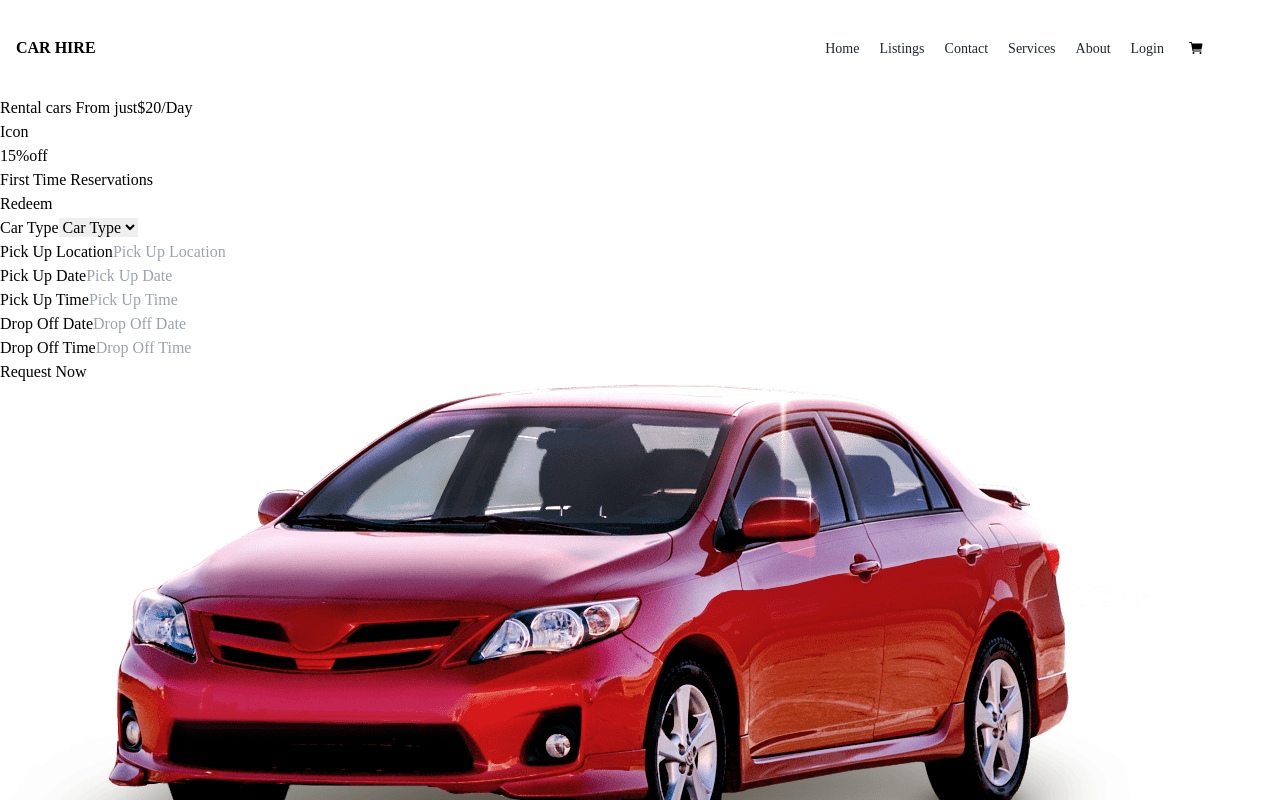
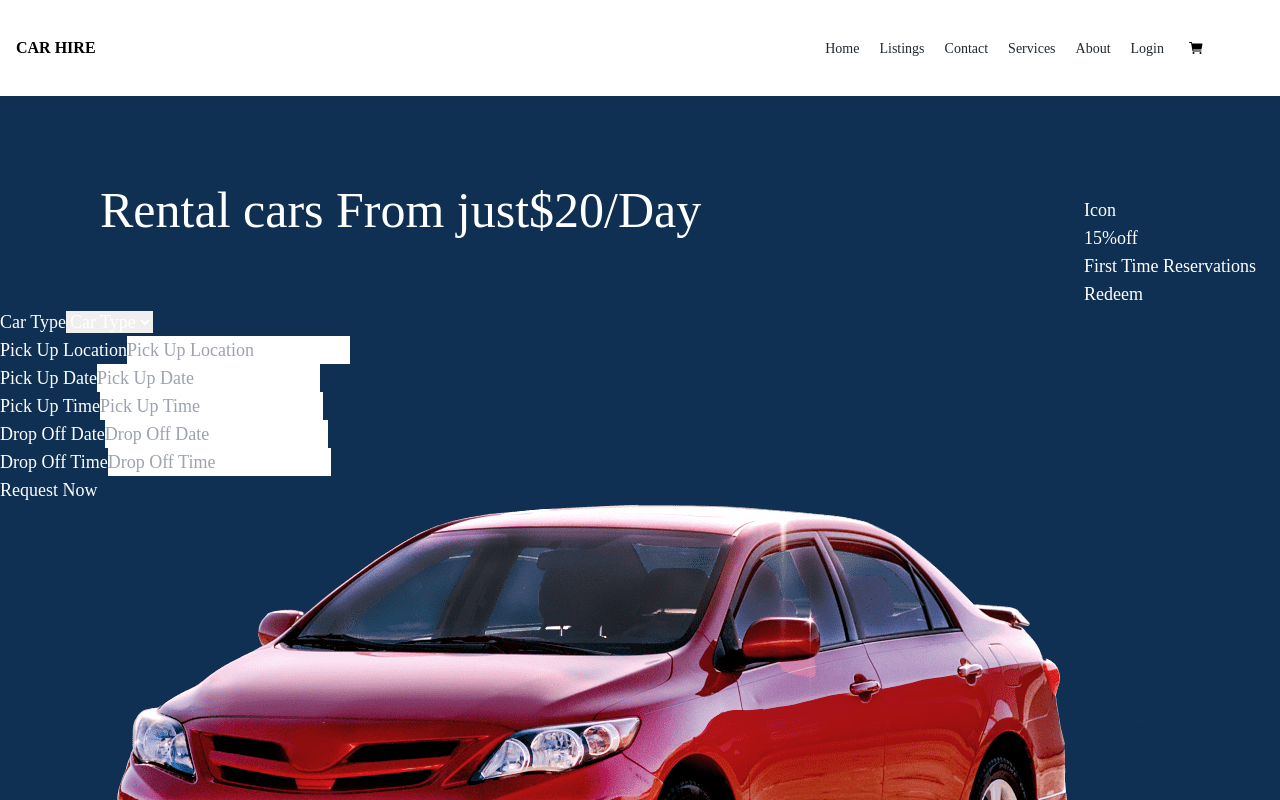
Before and after one commit to iamkibet/Car-Hire, a React (Vite) app: page / in a window 1280 px wide. Shown: the top 800 px of the page. Built offline with nearby package versions, Linux system fonts and the light colour scheme.

Commit message:
Hero Styles
Hero Styles

```diff
--- a/src/components/Hero.jsx
+++ b/src/components/Hero.jsx
@@ -3,21 +3,22 @@ import React from "react";
 
 const Hero = () => {
     return (
+        <div className="text-lg block">
+            <div className="bg-[#0f3052] text-white">
+                <div className="flex justify-between">
                     <div>
-            <div>
-                <div>
-                    <div>
-                        <h1>
+                        <div className="flex">
+                            <h1 className="text-[50px] flex items-center pl-[100px] pt-[100px] pb-5">
                                 Rental cars From just
                                 <span>$20/Day</span>
                             </h1>
                         </div>
                     </div>
-            </div>
+
                 <div>
                     <div>
                         <div>
-                        <div>
+                            <div className="pt-[100px] items-center pr-6">
                                 <div>
                                     <span>
                                         Icon
@@ -39,6 +40,7 @@ const Hero = () => {
                         </div>
                         <div>
                             <a href="/">Redeem</a>
+                        </div>
                     </div>
                 </div>
                 </div>
@@ -80,6 +82,7 @@ const Hero = () => {
                                         <button type="submit">Request Now</button>
                                     </div>
                                 </form>
+                            </div>
                         </div>
                     </div>
                 </div>
```
Also changed, not shown: src/index.css (line endings or trailing spaces). Lines whose indentation alone changed are shown as unchanged.
